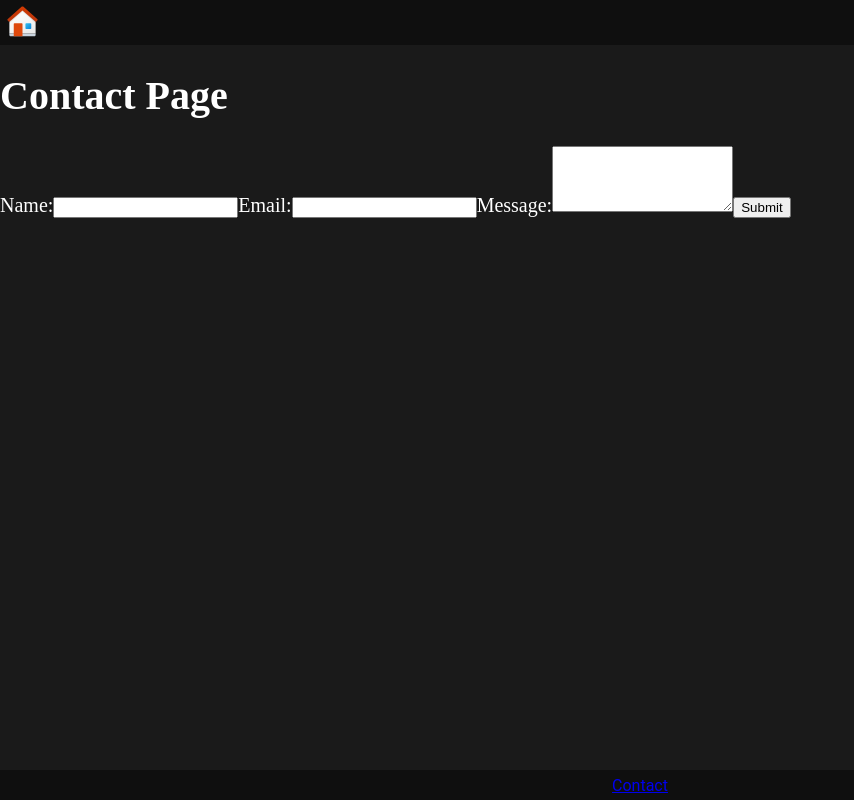
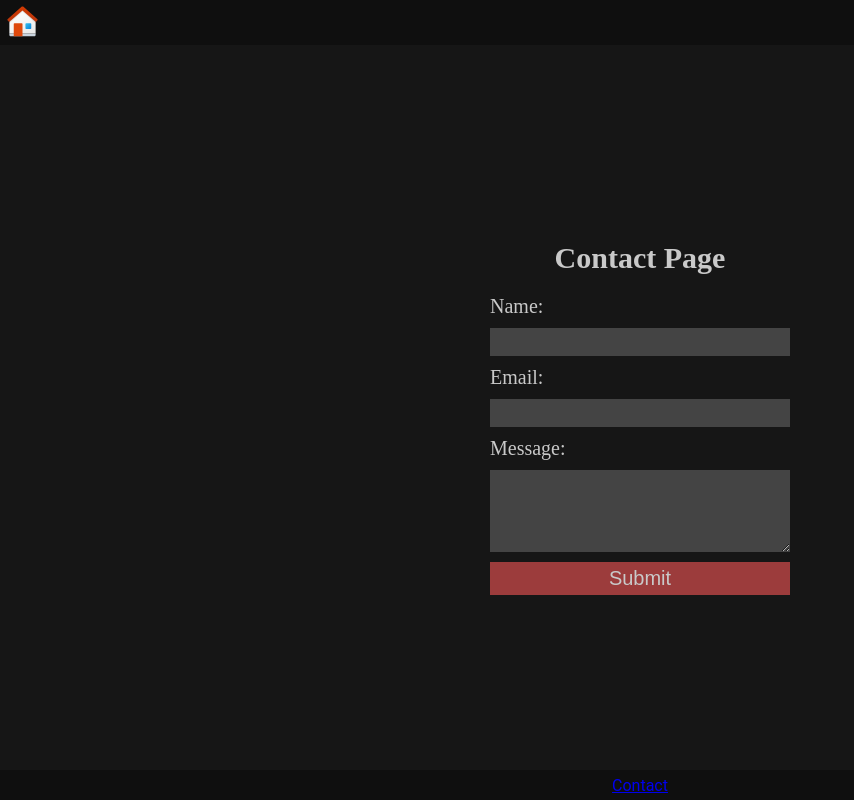
Before and after one commit to hphph/task-manager, a React (Vite) app: page /contact in a window 1280 px wide. Shown: the whole page, without its empty margins (0-854 px from the left). Built offline with nearby package versions, Linux system fonts and the light colour scheme.

Commit message:
Added contact form

```diff
--- a/src/App.css
+++ b/src/App.css
@@ -249,3 +249,54 @@ body {
 	font-family: 'Roboto', sans-serif;
 	align-items: center;
 }
+
+.contact-container {
+	display: flex;
+	flex-direction: column;
+	justify-content: center;
+	align-items: center;
+	padding: 20px;
+	background-color: #161616;
+	color: #c9c9c9;
+}
+
+.contact-title {
+	font-size: 30px;
+	margin-bottom: 20px;
+}
+
+.contact-form {
+	display: flex;
+	flex-direction: column;
+	gap: 10px;
+	width: 300px;
+}
+
+.contact-input {
+	padding: 5px;
+	border: none;
+	background-color: #444444;
+	color: #c9c9c9;
+	font-size: 16px;
+}
+
+.contact-input:focus {
+	outline: none;
+}
+
+.contact-button {
+	border: none;
+	font-size: 20px;
+	color: #c9c9c9;
+	background-color: #9c3c3c;
+	padding: 5px;
+	cursor: pointer;
+}
+
+.contact-button:hover {
+	background-color: #7c2c2c;
+}
+
+.contact-button:active {
+	background-color: #5c1c1c;
+}
--- a/src/Contact.tsx
+++ b/src/Contact.tsx
@@ -1,18 +1,20 @@
+import './App.css';
+
 function Contact() {
     return (
-        <div>
-            <h1>Contact Page</h1>
-            <form>
+        <div className="contact-container">
+            <h1 className='contact-title'>Contact Page</h1>
+            <form className='contact-form' action='mailto:example@example.com' method='POST' encType='text/plain'>
                 <label htmlFor="name">Name:</label>
-                <input type="text" id="name" name="name" />
+                <input className="contact-input" type="text" id="name" name="name" />
 
                 <label htmlFor="email">Email:</label>
-                <input type="email" id="email" name="email" />
+                <input className="contact-input" type="email" id="email" name="email" />
 
                 <label htmlFor="message">Message:</label>
-                <textarea id="message" name="message" rows={4} />
+                <textarea className='contact-input' id="message" name="message" rows={4} />
 
-                <button type="submit">Submit</button>
+                <button className="contact-button" type="submit">Submit</button>
             </form>
         </div>
     );
```
